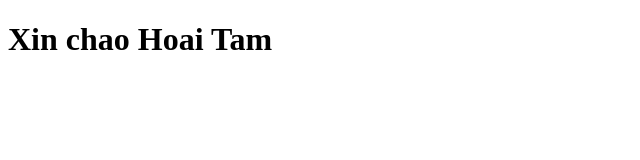
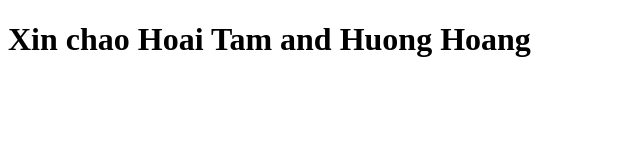
Before and after one commit to huonghoang211105/test, a plain HTML site: page index.html in a window 1280 px wide. Shown: the whole page, without its empty margins (0-640 px from the left). Drawn offline with Linux system fonts and the light colour scheme.

Commit message:
Sua file

```diff
--- a/index.html
+++ b/index.html
@@ -6,6 +6,6 @@
     <title>Document</title>
 </head>
 <body>
-    <h1>Xin chao Hoai Tam</h1>
+    <h1>Xin chao Hoai Tam and Huong Hoang</h1>
 </body>
 </html>
```
